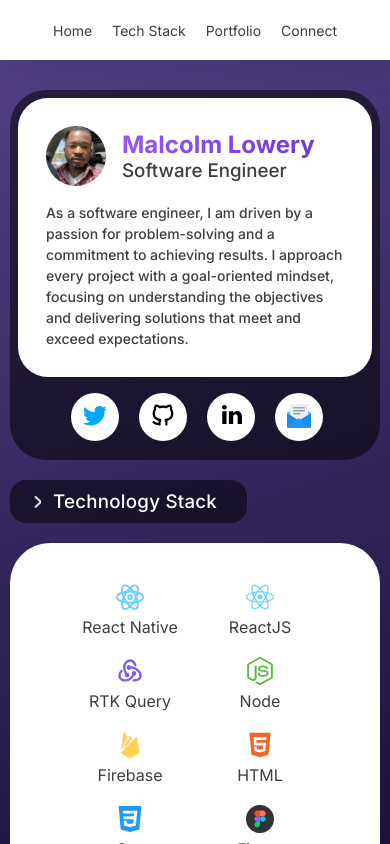
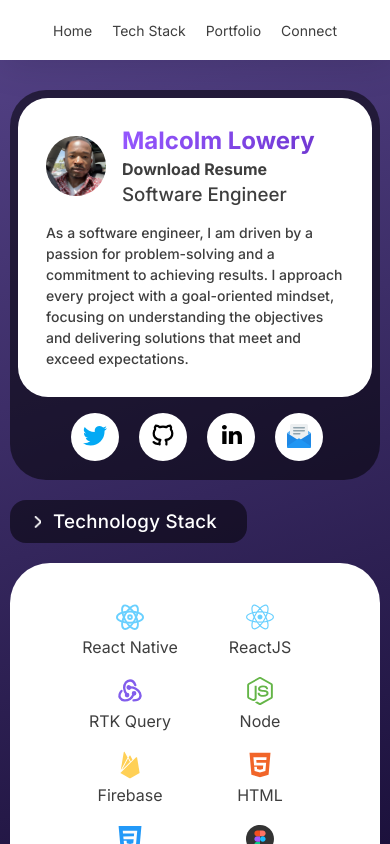
Before and after one commit to malcolmlowery/malcolmlowery.github.io, a plain HTML site: page index.html in a window 390 px wide. Drawn offline with Linux system fonts and the light colour scheme; files whose address does not match are found by name.

Commit message:
added resume download button

```diff
--- a/index.css
+++ b/index.css
@@ -107,11 +107,27 @@ section:last-child {
     width: 60px;
 }
 
-.card__user-summary__header__user-info > h1 {
+.card__user-summary__header__user-info__top > h1 {
     background: -webkit-linear-gradient(341deg, #9557ff, #7038d2);
     -webkit-background-clip: text;
     -webkit-text-fill-color: transparent;
 }
+
+.card__user-summary__header__user-info__top {
+    align-items: center;
+    display: flex;
+    justify-content: space-between;
+    flex: 1;
+}
+
+.card__user-summary__header__user-info {
+    flex: 1;
+}
+
+.card__user-summary__header__user-info__top > a {
+    text-decoration: none;
+}
+
 .card__user-summary__header__user-info > h3 {
     font-weight: 500;
 }
@@ -394,6 +410,15 @@ section:last-child {
         padding-bottom: 9px;
     }
 
+    .card__user-summary__header__user-info__top {
+        flex-direction: column;
+        align-items: flex-start;
+    }
+
+    .card__user-summary__header__user-info__top > a {
+        margin: 4px 0;
+    }
+
     .card__user-summary__mission-statement {
         font-size: 14px;
         font-weight: 500;
--- a/index.html
+++ b/index.html
@@ -37,7 +37,12 @@
                     <div class="card__user-summary__header">
                         <img alt="malcolm lowery" src="./assets/profile-images/5EBF628C-D935-4F3F-B341-173E59E7E6CC.jpg"/>
                         <div class="card__user-summary__header__user-info">
-                            <h1>Malcolm Lowery</h1>
+                            <div class="card__user-summary__header__user-info__top">
+                                <h1>Malcolm Lowery</h1>
+                                <a href="./assets/files/Malcolm_Lowery_Resume.PDF" download>
+                                    <h4>Download Resume</h4>
+                                </a>
+                            </div>
                             <h3>Software Engineer</h3>
                         </div>
                     </div>
```
Also changed, not shown: 2 other files.
